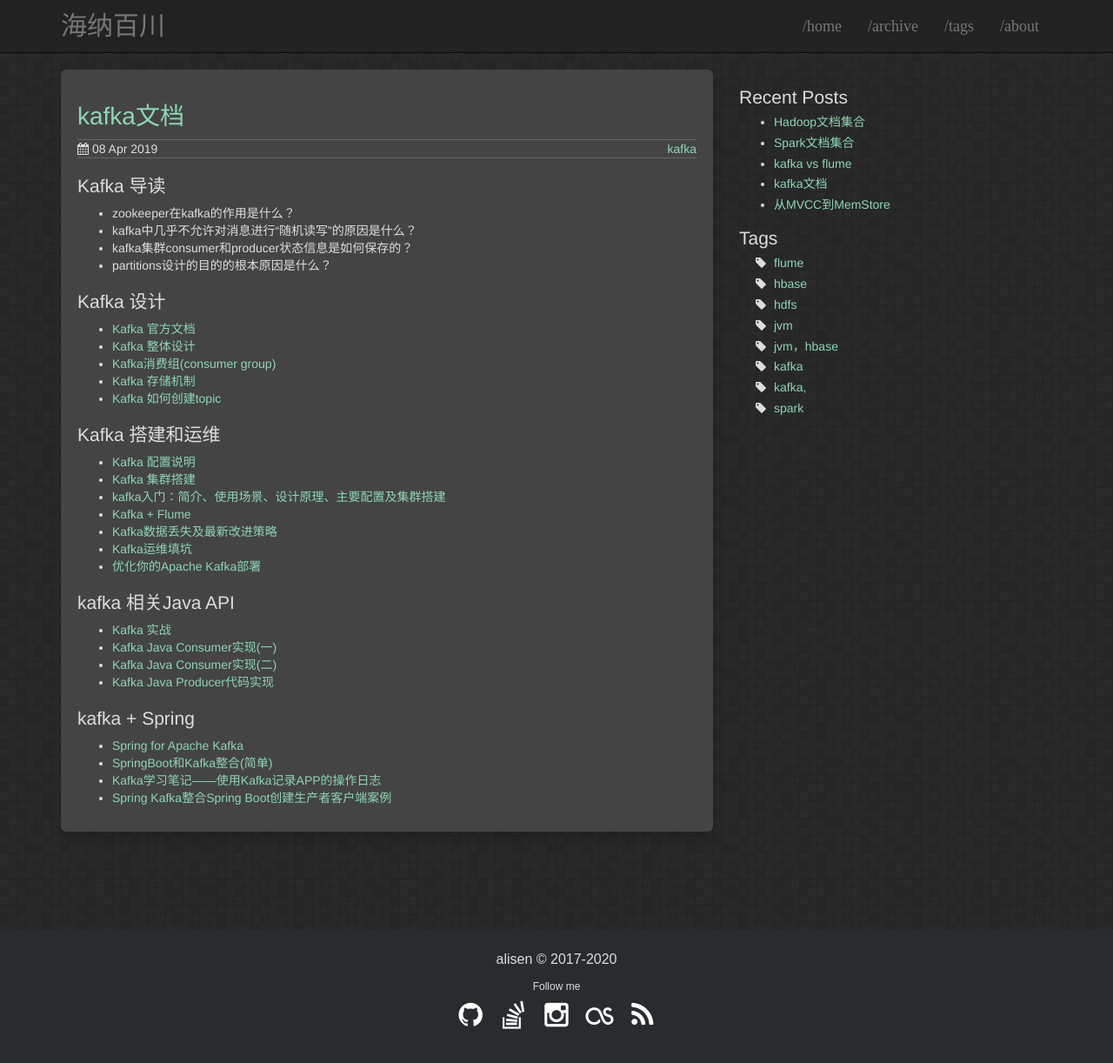
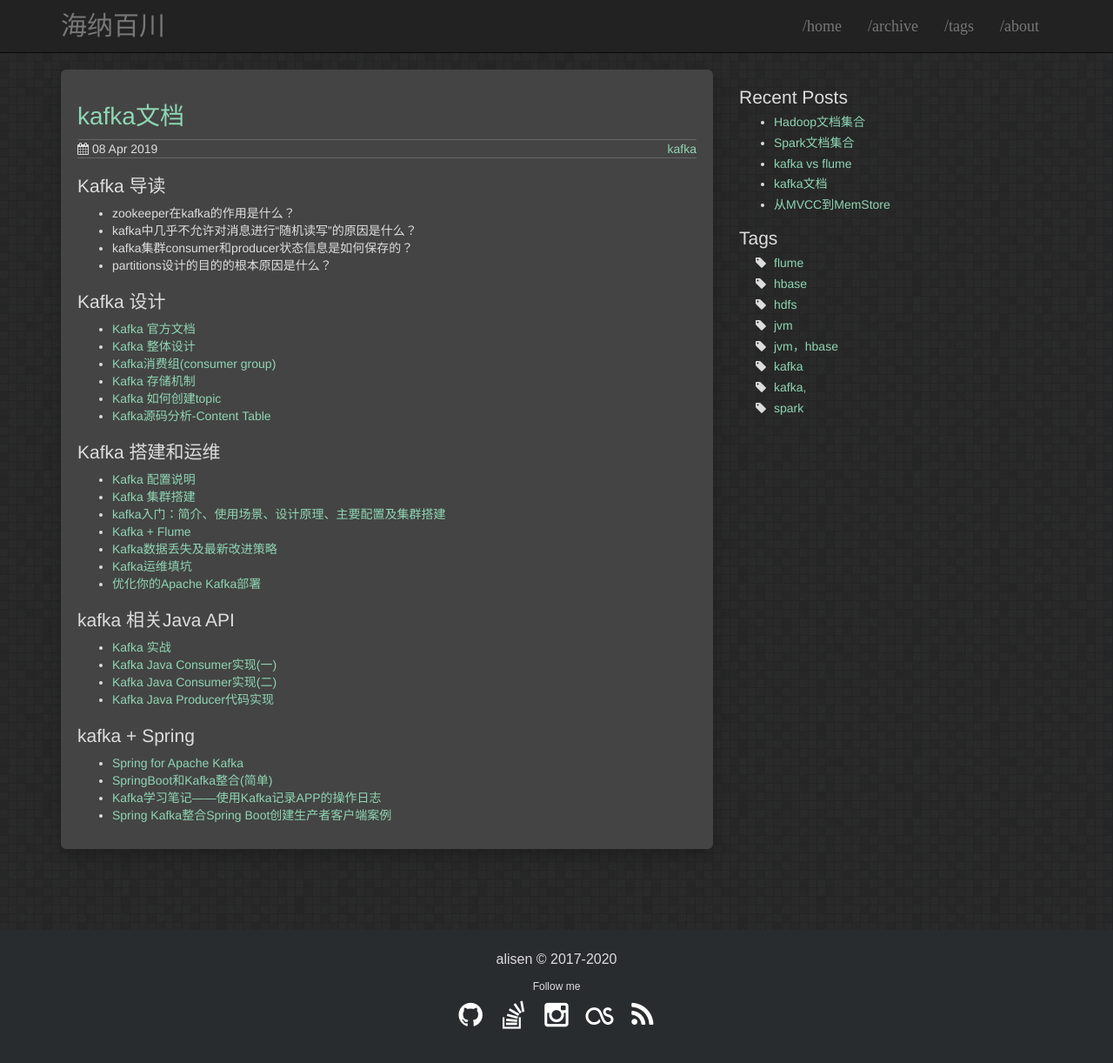
Before and after one commit to igithu/summary, a Jekyll site: the page built from _posts/2019-04-08-kafka-doc.md, in a window 1280 px wide and 1246 px high. Shown: the top 1222 px of the window at 87% size. Built offline with Jekyll 4.4.1, drawn with Linux system fonts in a browser that asks for light colours.

Commit message:
Update 2019-04-08-kafka-doc.md

```diff
--- a/_posts/2019-04-08-kafka-doc.md
+++ b/_posts/2019-04-08-kafka-doc.md
@@ -18,6 +18,7 @@ tags: kafka
 * [Kafka消费组(consumer group)](http://www.cnblogs.com/huxi2b/p/6223228.html)
 * [Kafka 存储机制](https://www.cnblogs.com/cynchanpin/p/7339537.html)
 * [Kafka 如何创建topic](https://www.cnblogs.com/huxi2b/p/5923252.html)
+* [Kafka源码分析-Content Table](https://www.jianshu.com/p/aa274f8fe00f)
 
 
 
```
